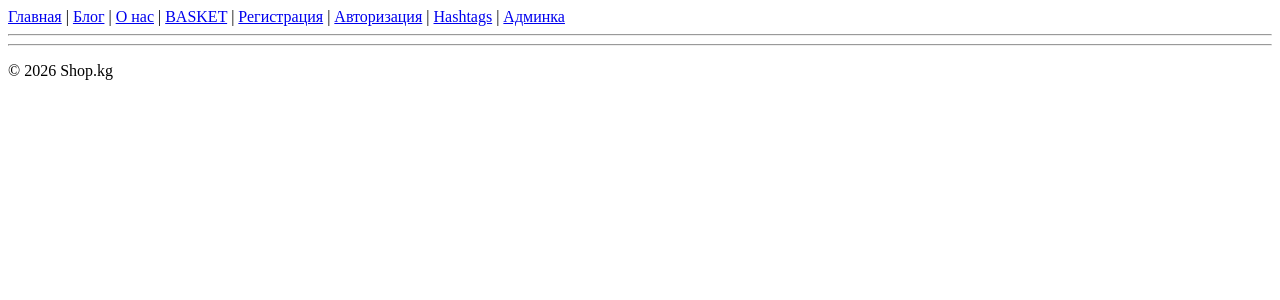
After one commit to aksva008/shop.kg.django, a Django app: template products_app/templates/base.html in a window 1280 px wide. The commit adds this page. Shown: the top 300 px of the page. Run offline with Django 5.2, Linux system fonts and the light colour scheme; the template is opened without the code that fills it, so the values that code supplies are empty.

Commit message:
homework_3

```diff
--- a/products_app/admin.py
+++ b/products_app/admin.py
@@ -1,7 +1,9 @@
 from django.contrib import admin
-from .models import Product
+from .models import Product, Review
 
 admin.site.register(Product)
 class ProductAdmin(admin.ModelAdmin):
     list_display = ('title', 'price')
     search_fields = ('title',)
+
+admin.site.register(Review)
--- /dev/null
+++ b/products_app/templates/base.html
@@ -0,0 +1,32 @@
+<!DOCTYPE html>
+<html lang="ru">
+<head>
+    <meta charset="UTF-8">
+    <title>Shop</title>
+</head>
+<body>
+
+<header>
+  <a href="/">Главная</a> |
+  <a href="#">Блог</a> |
+  <a href="#">О нас</a> |
+  <a href="#">BASKET</a> |
+  <a href="#">Регистрация</a> |
+  <a href="#">Авторизация</a> |
+  <a href="#">Hashtags</a> |
+  <a href="/admin/">Админка</a>
+</header>
+
+<hr>
+
+{% block content %}
+{% endblock %}
+
+<hr>
+
+<footer>
+  <p>© 2026 Shop.kg</p>
+</footer>
+
+</body>
+</html>
--- a/products_app/urls.py
+++ b/products_app/urls.py
@@ -10,3 +10,11 @@ urlpatterns = [
     path('', product_list, name='product_list'),
     path('', product_list, name='product_list'),
 ]
+
+from django.urls import path
+from .views import product_list, product_detail
+
+urlpatterns = [
+    path('', product_list, name='product_list'),
+    path('product/<int:pk>/', product_detail, name='product_detail'),
+]
```
Also changed, not shown: products_app/models.py (+9 -0 lines), products_app/templates/product_list.html (+9 -0 lines), products_app/views.py (+23 -0 lines), products_app/migrations/0002_review.py (added).
